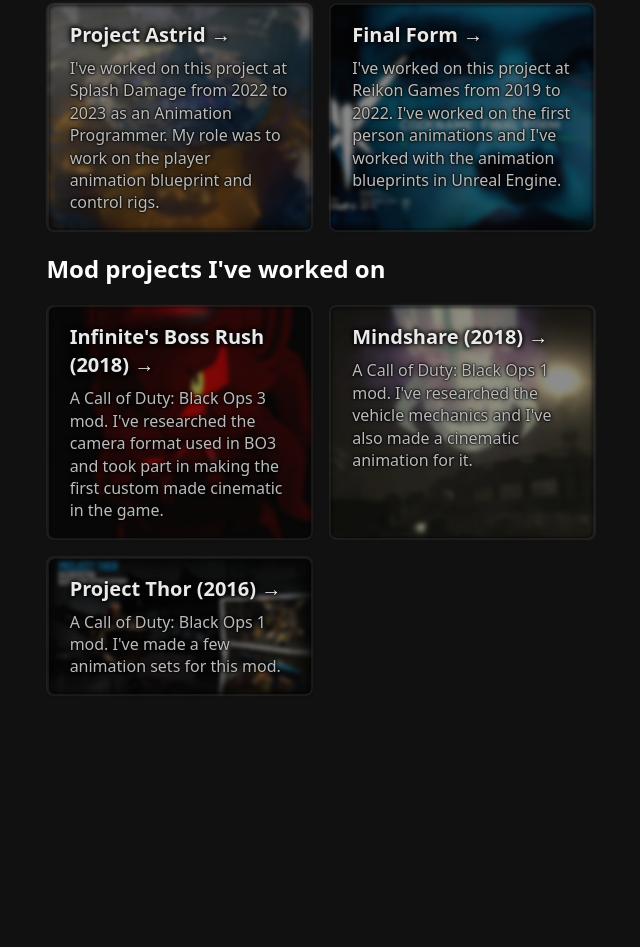
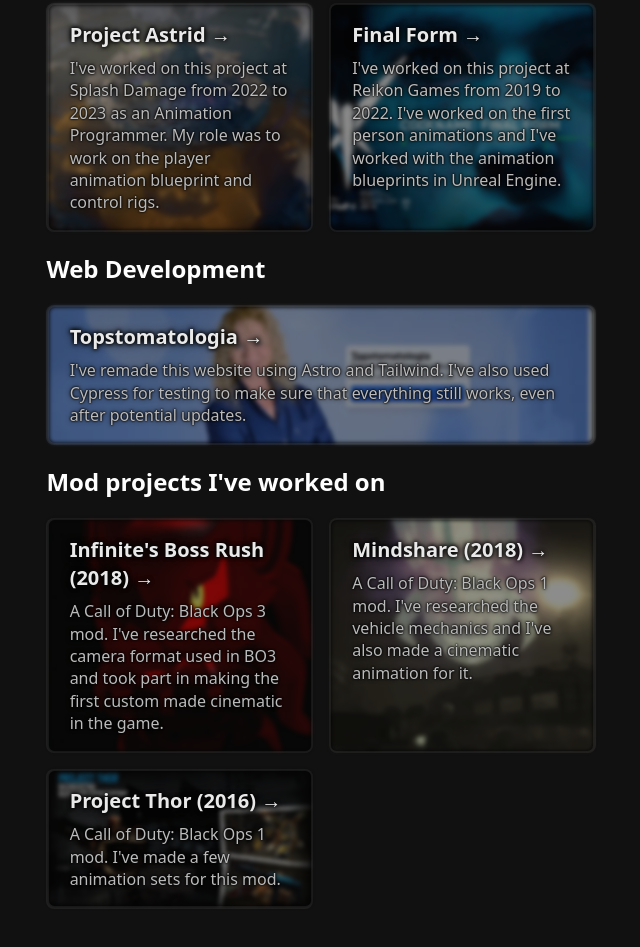
Before and after one commit to TheEnbyWitch/TheEnbyWitch-Website, an Astro site in the folder proud-parallax/: page / in a window 1280 px wide. Shown: the part 927-1874 px from the top of the page, without its empty margins (319-959 px from the left). Before the commit the page ends 1671 px from the top, so only its background shows below. Built offline with nearby package versions, Linux system fonts and the light colour scheme; Astro itself is replaced by a stand-in of ours.

Commit message:
add topstom

```diff
--- a/proud-parallax/src/pages/index.astro
+++ b/proud-parallax/src/pages/index.astro
@@ -84,6 +84,15 @@
 				title="Final Form"
 				bgImage="url(/img/finalform_op.jpg)"
 				body="I've worked on this project at Reikon Games from 2019 to 2022. I've worked on the first person animations and I've worked with the animation blueprints in Unreal Engine."
+			/>
+		</ul>
+		<h2>Web Development</h2>
+		<ul role="list" class="link-card-grid">
+			<Card
+				href="https://topstomatologia.pl"
+				title="Topstomatologia"
+				bgImage="url(/img/topstom_op.webp)"
+				body="I've remade this website using Astro and Tailwind. I've also used Cypress for testing to make sure that everything still works, even after potential updates."
 			/>
 		</ul>
 		<h2>Mod projects I've worked on</h2>
```
Also changed, not shown: proud-parallax/public/img/topstom.png (added), proud-parallax/public/img/topstom_op.webp (added).
